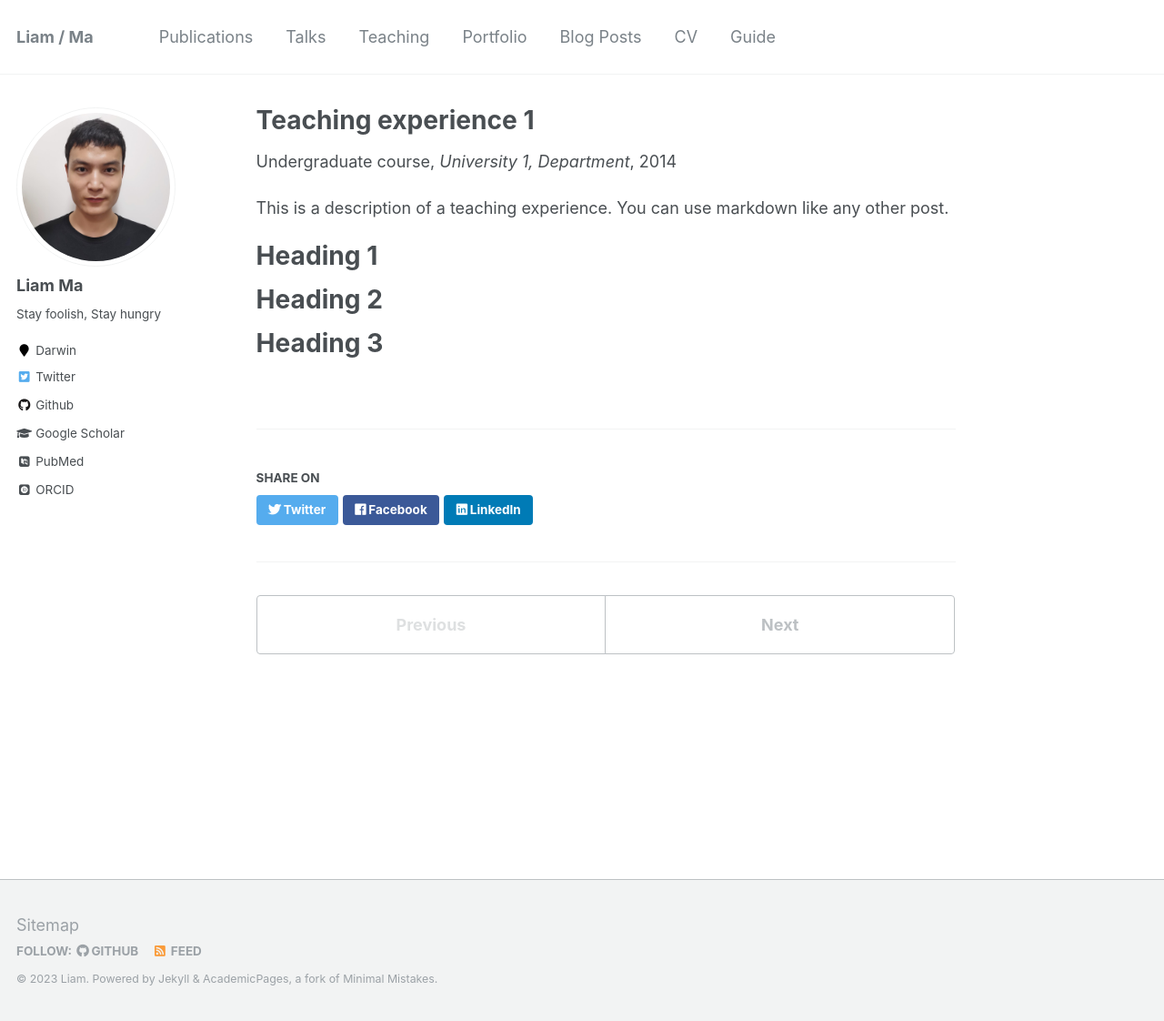
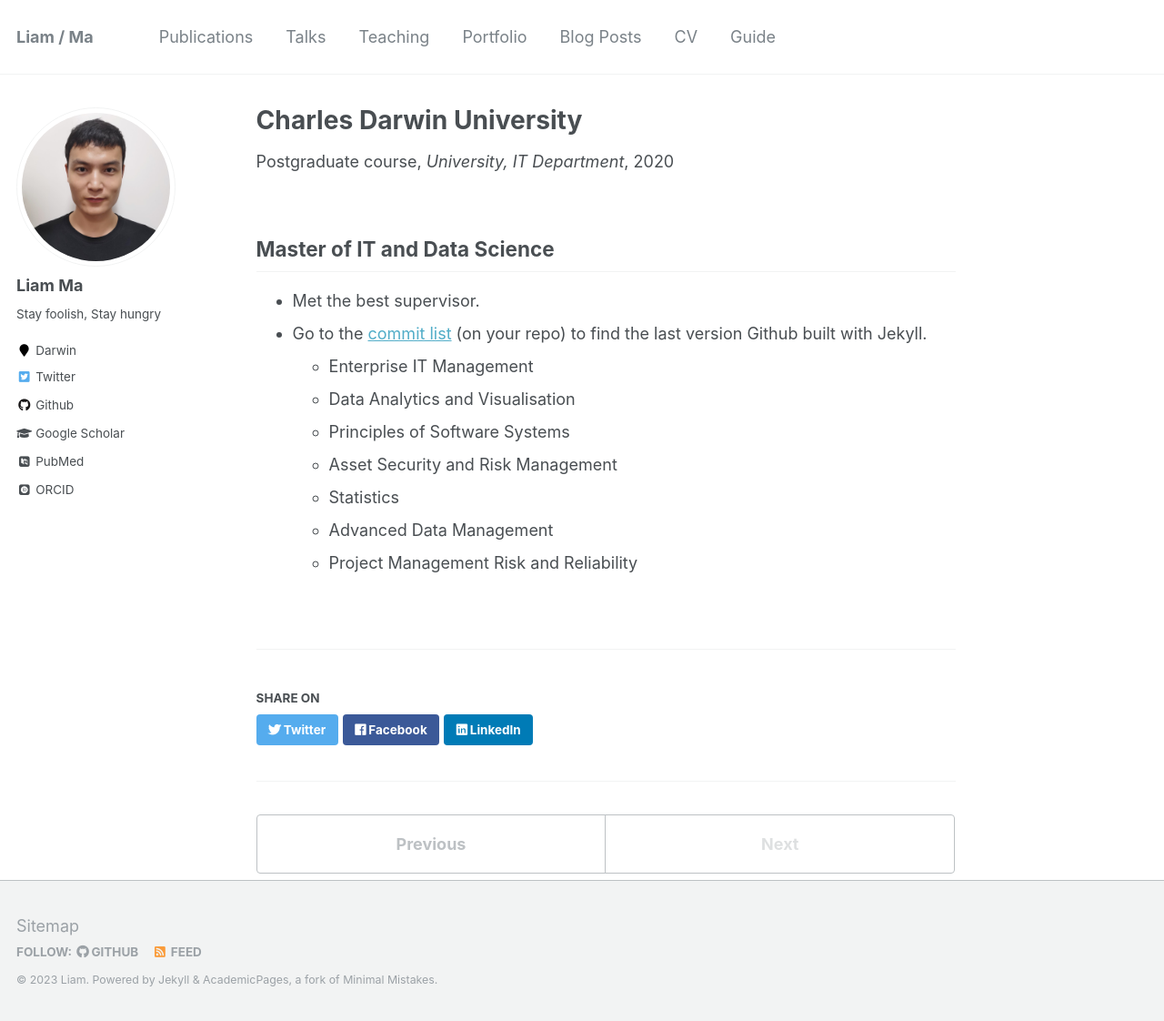
Before and after one commit to zhangguoyuansh/zhangguoyuansh.github.io, a Jekyll site: the page built from _teaching/2014-spring-teaching-1.md, in a window 1280 px wide and 1122 px high. Shown: the whole window at 91% size. Built offline with Jekyll 4.4.1, drawn with Linux system fonts in a browser that asks for light colours; some web fonts are replaced.

Commit message:
Update 2014-spring-teaching-1.md

```diff
--- a/_teaching/2014-spring-teaching-1.md
+++ b/_teaching/2014-spring-teaching-1.md
@@ -1,20 +1,21 @@
 ---
-title: "Teaching experience 1"
+title: "Charles Darwin University"
 collection: teaching
-type: "Undergraduate course"
+type: "Postgraduate course"
 permalink: /teaching/2014-spring-teaching-1
-venue: "University 1, Department"
-date: 2014-01-01
-location: "City, Country"
+venue: "University, IT Department"
+date: 2020-03-01
+location: "Darwin, NT"
 ---
 
-This is a description of a teaching experience. You can use markdown like any other post.
+## Master of IT and Data Science
 
-Heading 1
-======
-
-Heading 2
-======
-
-Heading 3
-======
+* Met the best supervisor.
+* Go to the [commit list](https://github.com/academicpages/academicpages.github.io/commits/master) (on your repo) to find the last version Github built with Jekyll.
+  * Enterprise IT Management
+  * Data Analytics and Visualisation
+  * Principles of Software Systems
+  * Asset Security and Risk Management
+  * Statistics
+  * Advanced Data Management
+  * Project Management Risk and Reliability
```
